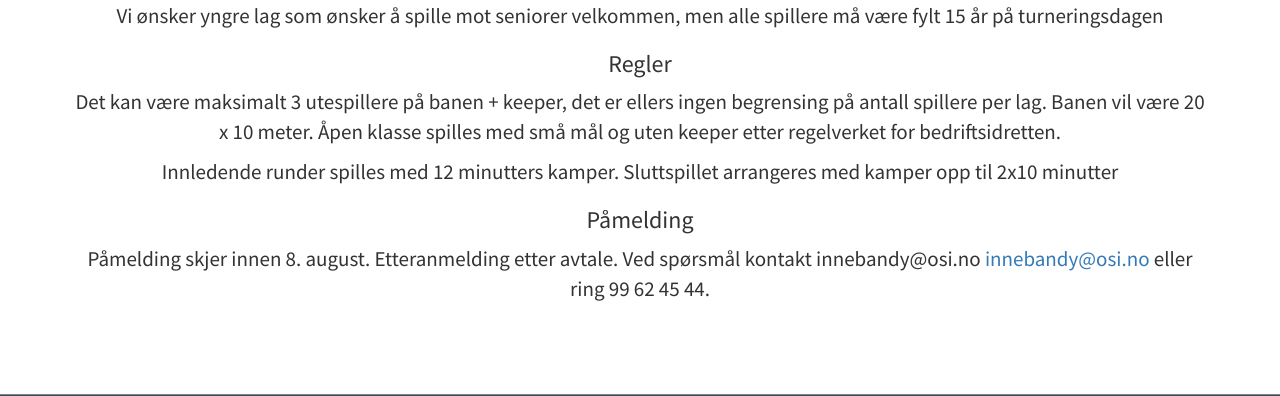
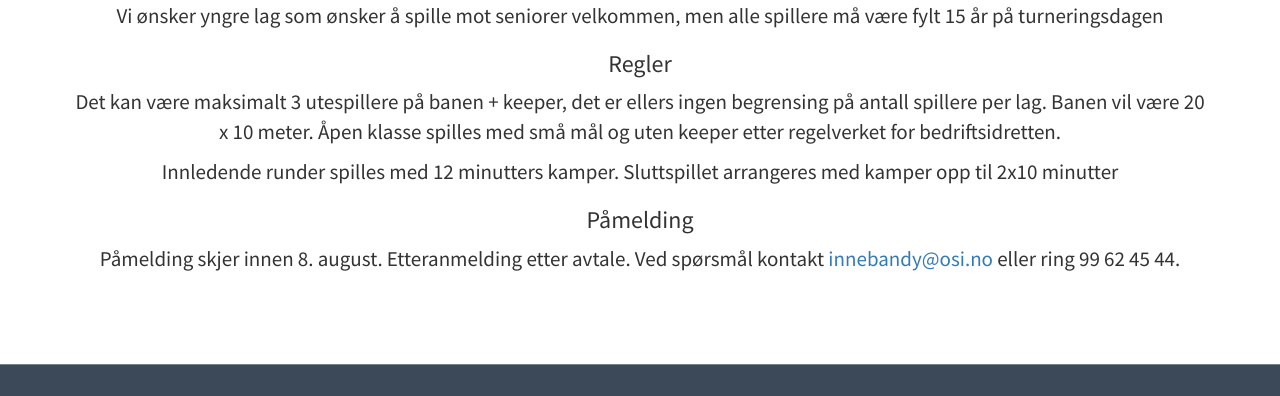
Before and after one commit to Kiiwi/fredrikscup, a Django app: template website/templates/index.html in a window 1280 px wide. Shown: the part 1105-1501 px from the top of the page. Run offline with Django 3.2, Linux system fonts and the light colour scheme; the template is opened without the code that fills it: values that come from a table or form of the project are taken from there, others are empty; data comes from the database, SQL or seed files in the repository; both versions use the stored data as it was after the commit; parts of the project's set-up code (start-up, migrations or seed data) failed here and were passed over; some libraries are stand-ins or nearby versions.

Commit message:
fixed spelling errors

```diff
--- a/website/templates/base.html
+++ b/website/templates/base.html
@@ -10,7 +10,7 @@
     <meta name="viewport" content="width=device-width, initial-scale=1">
     <meta name="description" content="Frederikscup - en innebandyturnering i Oslo 30. august 2015.
     Det vil være tre klasser: dameklasse, herreklasse og åpen klasse.
-    åmeldingsavgift er 750 kr per lag, studenter får redusert påmeldingsavgift i åpen klasse.">
+    Påmeldingsavgift er 750 kr per lag, studenter får redusert påmeldingsavgift i åpen klasse.">
     <meta name="author" content="OSI innebandy">
     <meta name="keywords" content="Innebandy, turnering, Oslo, OSI, Frederikscup">
     <meta property="og:title" content="Frederikscup - en innebandyturnering i Oslo"/>
--- a/website/templates/index.html
+++ b/website/templates/index.html
@@ -62,7 +62,7 @@
 
                     <p>
                         Påmelding skjer innen 8. august. Etteranmelding etter avtale.
-                        Ved spørsmål kontakt innebandy@osi.no<a href="mailto:innebandy@osi.no">
+                        Ved spørsmål kontakt <a href="mailto:innebandy@osi.no">
                         innebandy@osi.no</a> eller ring 99 62 45 44.
                     </p>
                     <br>
```
Also changed, not shown: db.sqlite3.
